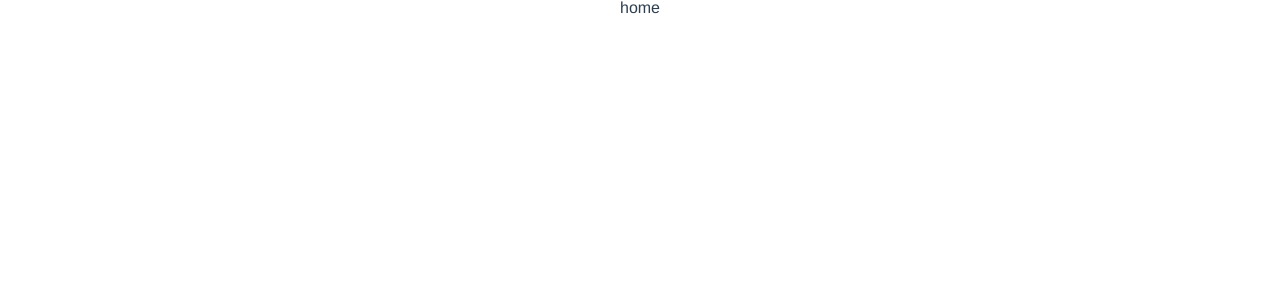
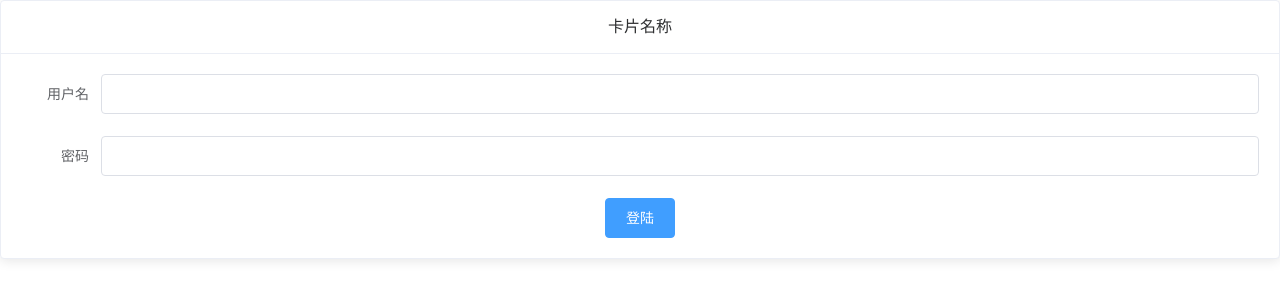
Before and after one commit to Mango-Lun/project-v2, a Vue app: page /login in a window 1280 px wide. Shown: the top 300 px of the page. Built offline with nearby package versions, Linux system fonts and the light colour scheme.

Commit message:
登陆基础样式

```diff
--- a/src/App.vue
+++ b/src/App.vue
@@ -1,16 +1,15 @@
 <template>
   <div id="app">
-    <h1>home</h1>
     <router-view></router-view>
   </div>
 </template>
 
 <script>
-import Home from './components/Home.vue'
+import Home from "./components/Home.vue";
 
 export default {
-  name: 'App',
-}
+  name: "App",
+};
 </script>
 
 <style>
--- a/src/components/Home.vue
+++ b/src/components/Home.vue
@@ -8,9 +8,7 @@
 </template>
 
 <script>
-export default {
-
-}
+export default {};
 </script>
 
 <style scoped>
--- /dev/null
+++ b/src/components/Login.vue
@@ -0,0 +1,33 @@
+<template>
+  <div class="login">
+    <el-card class="box-card">
+      <div slot="header" class="clearfix">
+        <span>卡片名称</span>
+      </div>
+      <el-form label-width="80px" :model="form" ref="form">
+        <el-form-item label="用户名" prop="username">
+          <el-input v-model="form.username"></el-input>
+        </el-form-item>
+        <el-form-item label="密码" prop="password">
+          <el-input type="password" v-model="form.password"></el-input>
+        </el-form-item>
+        <el-button type="primary">登陆</el-button>
+      </el-form>
+    </el-card>
+  </div>
+</template>
+
+<script>
+export default {
+  data() {
+    return {
+      form: {
+        username: "",
+        password: "",
+      },
+    };
+  },
+};
+</script>
+
+<style></style>
--- a/src/router/index.js
+++ b/src/router/index.js
@@ -1,18 +1,27 @@
-import Vue from 'vue'
-import Router from 'vue-router'
+import Vue from "vue";
+import Router from "vue-router";
 // import Home from '../components/Home.vue'
 
-Vue.use(Router)
+Vue.use(Router);
 
 export default new Router({
   routes: [
     {
-      path: '/home',
+      path: "/",
+      redirect: "/login",
+      component: () => import("../components/Login"),
+    },
+    {
+      path: "/login",
+      component: () => import("../components/Login"),
+    },
+    {
+      path: "/home",
       // component: Home
       // 路由懒加载
       // component: () => import('@/components/Home') //官方推荐
-      component: resolve => require(['../components/Home'], resolve) //异步组件
-    }
+      component: (resolve) => require(["../components/Home"], resolve), //异步组件
+    },
   ],
-  mode: 'history'
-})
+  mode: "history",
+});
```
Also changed, not shown: src/main.js (+18 -10 lines).
